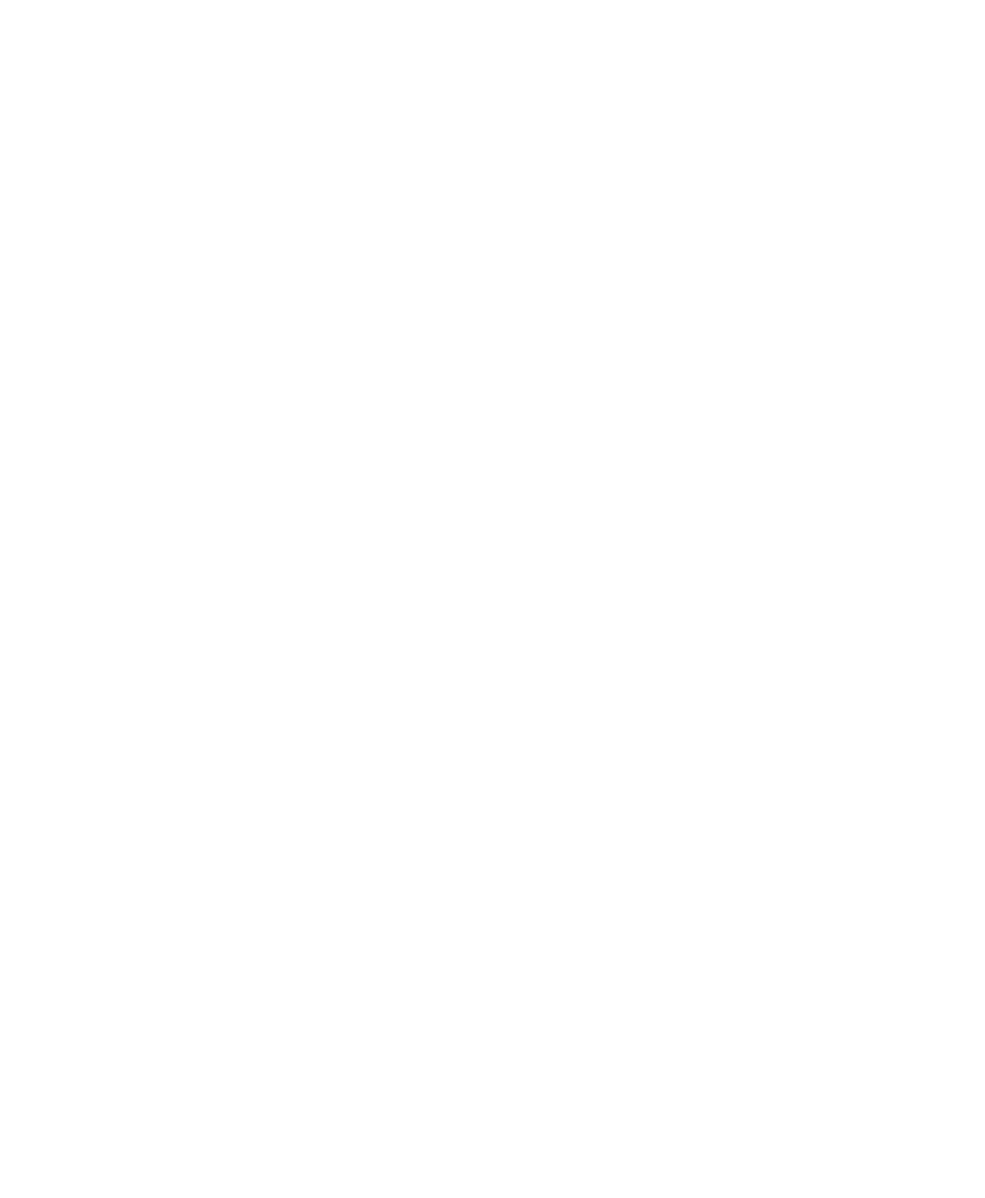
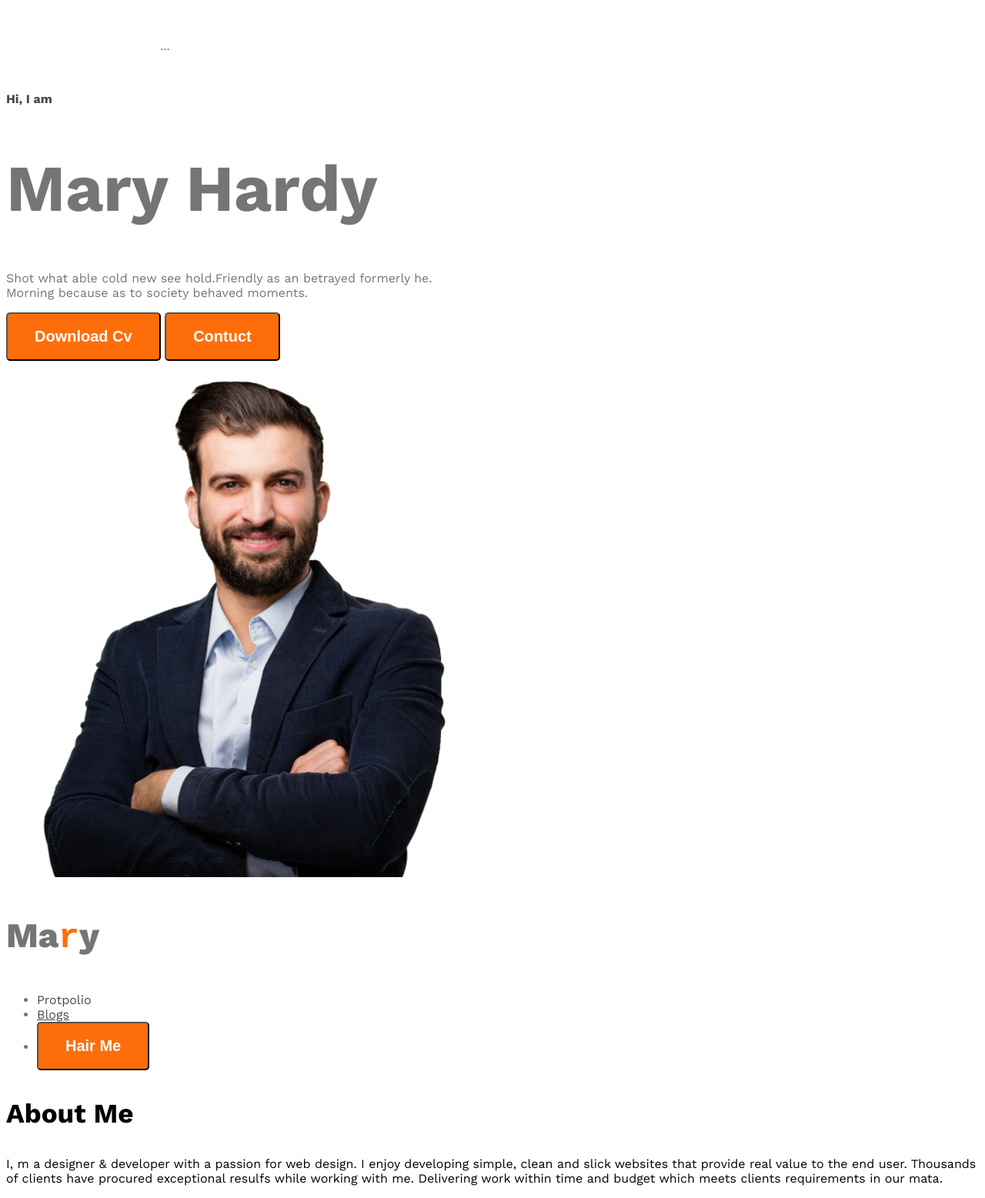
Before and after one commit to ArafathRakib/web-deb-portfolio, a plain HTML site: page index.html in a window 1280 px wide. Shown: the whole page at 77% size. Before the commit the page ends 800 px from the top, so only its background shows below. Drawn offline with nearby package versions, Linux system fonts and the light colour scheme.

Commit message:
adda adowoload icon

```diff
--- a/index.html
+++ b/index.html
@@ -4,10 +4,46 @@
     <meta charset="UTF-8">
     <meta name="viewport" content="width=device-width, initial-scale=1.0">
     <title>Web Debeloper portfoli</title>
+    <link rel="preconnect" href="https://fonts.googleapis.com">
+<link rel="preconnect" href="https://fonts.gstatic.com" crossorigin>
+<link href="https://fonts.googleapis.com/css2?family=Open+Sans:ital,wght@0,300..800;1,300..800&family=Work+Sans:ital,wght@0,100..900;1,100..900&display=swap" rel="stylesheet">
+    <link rel="stylesheet" href="styles/protfolio.css">
 </head>
-<body>
-    <header></header>
+<body class="open-sence-font">
+    <header class="secondary-bg">
+
+        <nav>...
+
+            </nav>
+            <div class="benner">
+              <div class="benner-content">
+              <h4 class="benner-greatings dark02">Hi, I am</h4>
+              <h1 class="benner-title">Mary Hardy</h1>
+              <p class="benner-description">Shot what able cold new see hold.Friendly as an betrayed formerly he. Morning because as to society behaved moments.</p>
+
+              <button class="btn-primary"> <i class="fa-solid fa-download"></i>Download Cv</button>
+              <button class="btn-primary">Contuct </button>
+
+
+
+              </div >
+
+              <div></div>
+              <img class="benner-profile-pic" src="images/hardy.png" alt="">
+              </div>
+
+            <h3 class="nav-title">Ma<samp class="text-primary">r</samp>y</h3>
+            <ul>
+                <li><a class="dark02">Protpolio</a></li>
+                <li><a class="dark02"href="">Blogs</a></li>
+                <li><a href=""><button class="btn-primary">Hair Me</button></a></li>
+            </ul>
+        </nav>
+    </header>
     <main>
+        <section class="about"></section>
+        <h3 class="section-title">About Me</h3>
+        <p class="selection-description">I, m a designer & developer with a passion for web design. I enjoy developing simple, clean and slick websites that provide real value to the end user. Thousands of clients have procured exceptional resulfs while working with me. Delivering work within time and budget which meets clients requirements in our mata.</p>
 
     </main>
     <footer></footer>
--- /dev/null
+++ b/styles/protfolio.css
@@ -0,0 +1,74 @@
+
+.open-sence-font {
+  font-family: "Work Sans", sans-serif;
+  font-optical-sizing: auto;
+
+  font-style: normal;
+}
+
+nav{
+    display: flex;
+    justify-content: space-between;
+    margin: 50px 200px;
+}
+.nav-title{
+    font-weight: 800;
+    font-size: 45px;
+
+}
+nav ul li {
+  list-style: none;
+  margin: 50px;
+}
+nav ul a {
+  text-decoration: none;
+  font-size: 20px;
+}
+nav ul{
+  display: flex;
+  align-items: center;
+}
+.text-primary{
+   color: #FD6E0A;
+}
+.dark02{
+ color: #474747;
+}
+.btn-primary{
+  background-color: #FD6E0A;
+  font-weight: bold;
+  color: white;
+  padding: 18px 35px;
+  border-radius: 5px;
+  font-size: 20px;
+}
+ /* banner styles */
+.benner-greating{
+  font-size: 45px;
+  font: weight 600; ;
+}
+.benner-title{
+  font-weight: bold;
+  font-size: 85px;
+}
+.benner-profile-pic{
+  width: 580px;
+}
+.banner{
+  display: flex;
+  justify-content: space-between;
+}
+.benner-content{
+  max-width: 580px;
+}
+.section-title{
+  font-size: 35px;
+  font-weight: bold;
+  color: #Dark 03;
+}
+.section-description{
+
+}
+.secondary-bg{
+  color: #757575
+}
```
